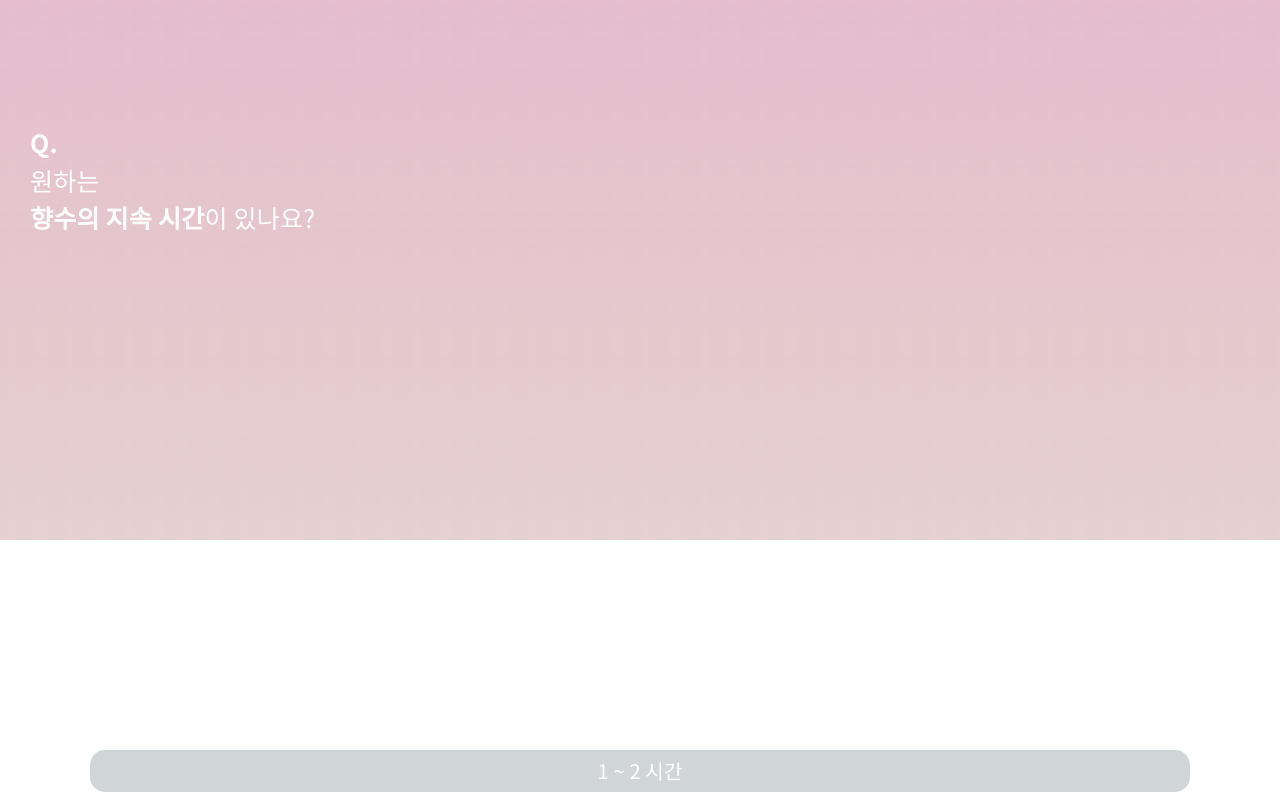
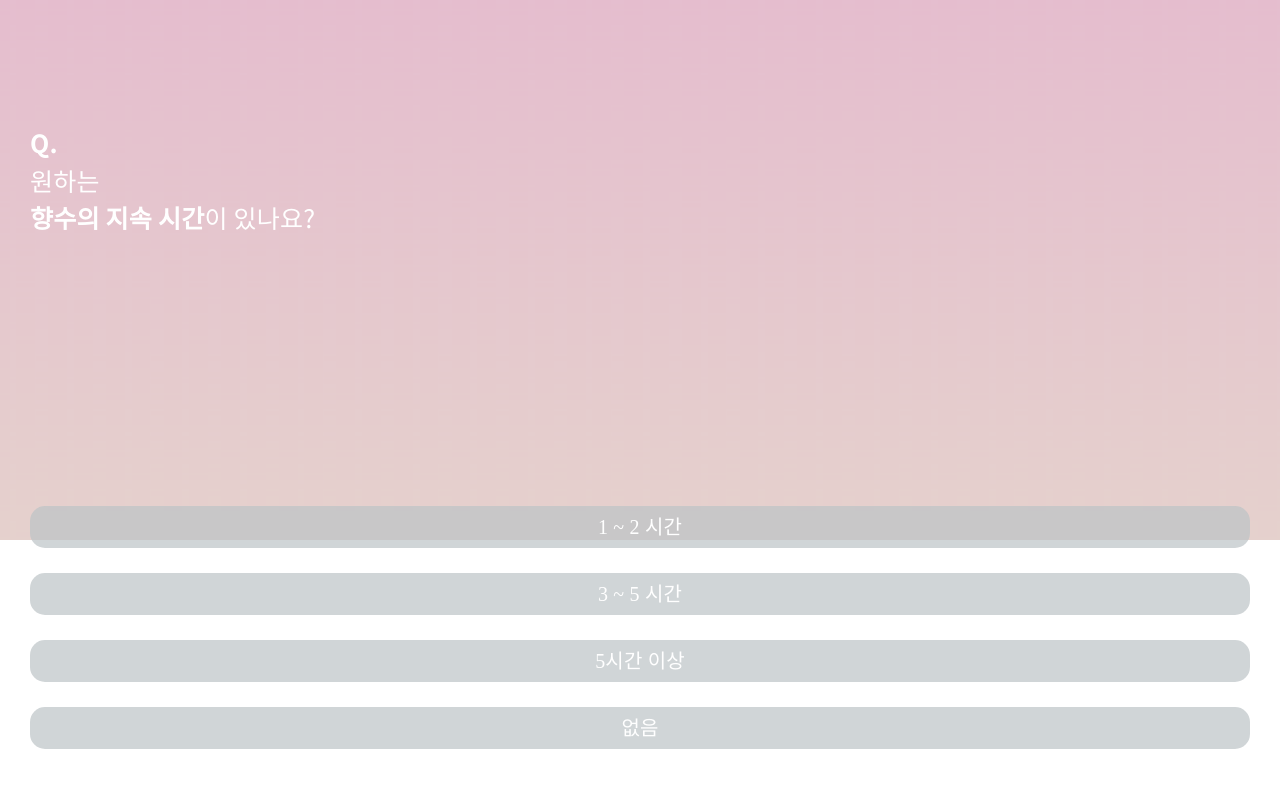
Before and after one commit to Double-Slash/idealPerfume-web, a React (Create React App) app: page /page9 in a window 1280 px wide. Shown: the part 260-1060 px from the top of the page. After the commit the page ends 1009 px from the top, so only its background shows below. Built offline with nearby package versions, Linux system fonts and the light colour scheme.

Commit message:
modify page9

```diff
--- a/src/component/page9.js
+++ b/src/component/page9.js
@@ -1,113 +1,68 @@
-import React from "react";
-import { Button, Typography, Fade, makeStyles } from "@material-ui/core";
+import React, { Fragment } from "react";
+import { Button, Typography, Fade } from "@material-ui/core";
 import { Link } from "react-router-dom";
-import styled from "styled-components";
-
-const StyledButton = styled(Button)({
-  backgroundColor: "rgba(189,195,199,0.7)",
-  width: "100%",
-  marginTop: 25,
-  outline: "none",
-  borderRadius: 15,
-});
-
-const useStyles = makeStyles({
-	root: {
-		marginTop: "30%",
-		marginLeft: 30,
-		marginRight: 30,
-	},
-	questionArea: {
-		color: "white",
-		fontSize: 25,
-		fontFamily: [
-			'Noto Sans KR',
-			'sans-serif',
-		].join(','),
-	},
-	buttonArea: {
-		marginTop: "40%",
-		marginLeft: 60,
-		marginRight: 60,
-		display: "block",
-	},
-	button: {
-		color: "white",
-		fontSize: 20,
-		fontFamily: [
-			'Noto Sans KR',
-			'sans-serif',
-		].join(','),
-	},
-	link: {
-		textDecoration: "none",
-	},
-	boldText: {
-		fontWeight: "bold",
-	},
-});
+import commonStyles from "./commonStyles"
 
 const Page9 = () => {
-	const classes = useStyles();
+  const commonClasses = commonStyles();
   return (
-    <div className={classes.root}>
+    <Fragment>
       <Fade in={true} timeout={3000}>
-        <Typography className={classes.questionArea}>
-          <span className={classes.boldText}>Q.</span>
+        <div className={commonClasses.root}>
+          <Typography className={commonClasses.questionArea}>
+            <span className={commonClasses.boldText}>Q.</span>
             <br></br>
             <span>원하는</span>
             <br></br>
-          <span className={classes.boldText}> 향수의 지속 시간</span>
+            <span className={commonClasses.boldText}> 향수의 지속 시간</span>
             <span>이 있나요?</span>
           </Typography>
-      </Fade>
-
-      <Fade in={true} timeout={5000}>
-        <div className={classes.buttonArea}>
+          <div className={commonClasses.buttonArea}>
             <Link
               to="/page8"
-            className={classes.link}
+              className={commonClasses.link}
             >
-            <StyledButton>
-              <Typography className={classes.button}>
+              <Button className={commonClasses.styledbutton}>
+                <Typography className={commonClasses.buttonText}>
                   1 ~ 2 시간
                 </Typography>
-            </StyledButton>
+              </Button>
             </Link>
 
             <Link
               to="/page8"
-            className={classes.link}
+              className={commonClasses.link}
             >
-            <StyledButton>
-              <Typography className={classes.button}>
+              <Button className={commonClasses.styledbutton}>
+                <Typography className={commonClasses.buttonText}>
                   3 ~ 5 시간
                 </Typography>
-            </StyledButton>
+              </Button>
             </Link>
             <Link
               to="/page8"
-						className={classes.link}
+              className={commonClasses.link}
             >
-						<StyledButton>
-							<Typography className={classes.button}>
+              <Button className={commonClasses.styledbutton}>
+                <Typography className={commonClasses.buttonText}>
                   5시간 이상
                 </Typography>
-            </StyledButton>
+              </Button>
             </Link>
             <Link
               to="/page8"
-            className={classes.link}
+              className={commonClasses.link}
             >
-            <StyledButton>
-              <Typography className={classes.button}>
+              <Button className={commonClasses.styledbutton}>
+                <Typography className={commonClasses.buttonText}>
                   없음
                 </Typography>
-            </StyledButton>
+              </Button>
             </Link>
           </div>
+        </div>
       </Fade>
-    </div>
+    </Fragment>
   );
 };
 
```
Lines whose indentation alone changed are shown as unchanged.
